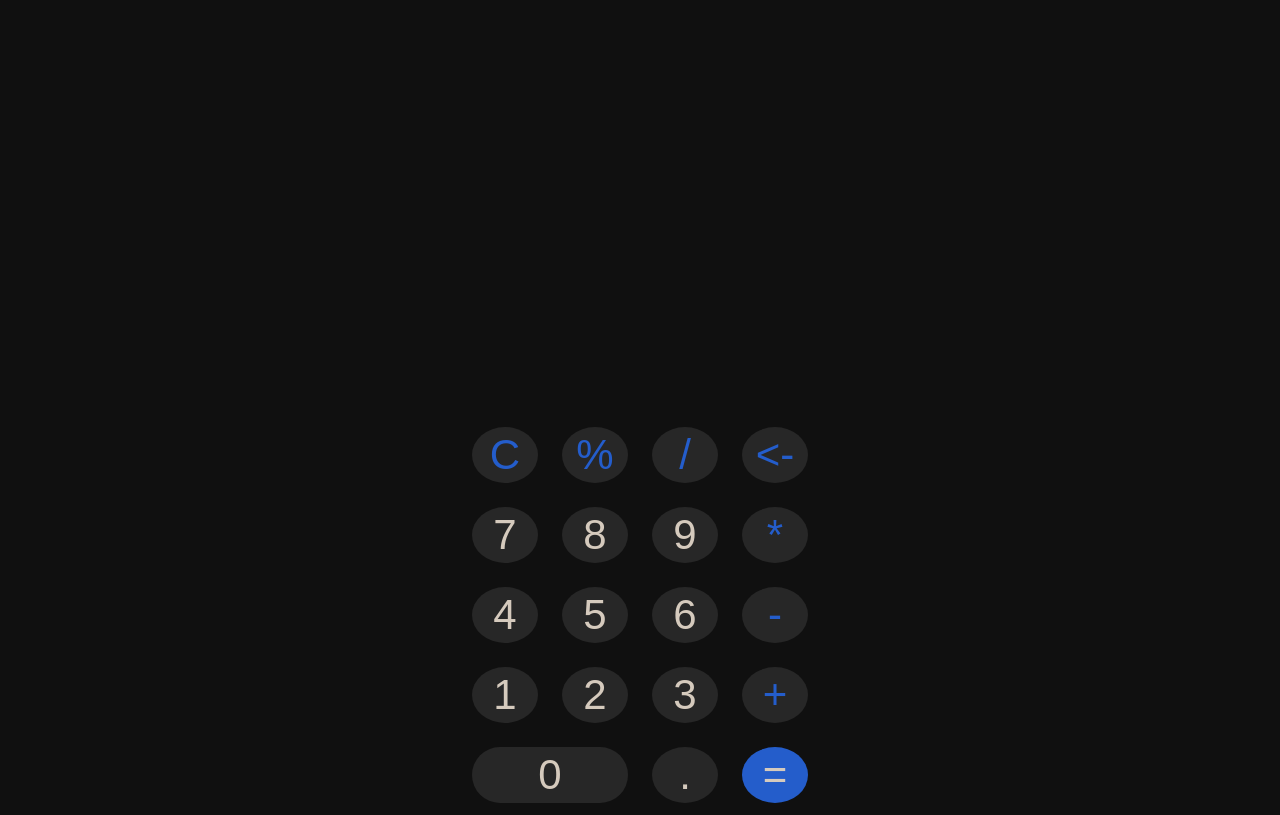
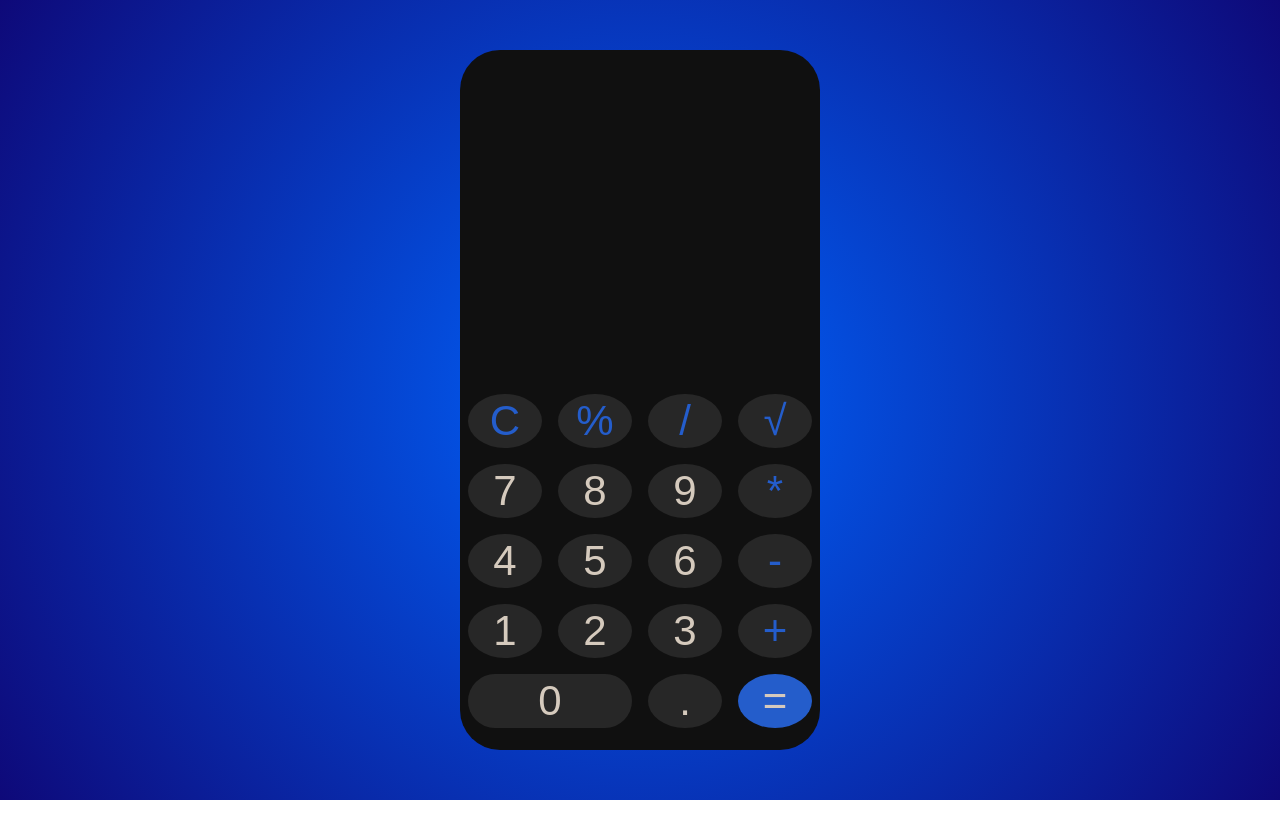
Before and after one commit to Pjotrulo/Calculator_JS, a plain HTML site: page index.html in a window 1280 px wide. Drawn offline with Linux system fonts and the light colour scheme.

Commit message:
Small changes

```diff
--- a/app.js
+++ b/app.js
@@ -5,6 +5,8 @@ const clear = document.querySelector("#clear");
 const operation = document.querySelector("#operation");
 const mathSign = document.querySelector(".mathSign");
 const resultNumber = document.querySelector("#result");
+
+const sqrt = document.querySelector(".sqrt");
 
 let result = "";
 
@@ -24,6 +26,9 @@ function operate() {
     }
 
     if(mathSign.innerHTML !== "") {
+        showResult();
+    }
+    if(mathSign.innerHTML === "√") {
         showResult();
     }
 
@@ -52,6 +57,12 @@ function showResult() {
         case '/':
             result = b / a;
             break;
+        case '%':
+            result = (a * b) / 100;
+            break;
+        case '√':
+            result = Math.sqrt(b);
+            break;
     }
 
     resultNumber.innerHTML = result;
@@ -75,6 +86,8 @@ operator.forEach(button => {
     button.addEventListener("click", operate)
 })
 
+sqrt.addEventListener("click", showResult);
+
 equal.addEventListener("click", showResult);
 
 clear.addEventListener("click", clearScreen);
--- a/index.html
+++ b/index.html
@@ -25,7 +25,7 @@
                 <button class="btn btn--operations" id="clear">C</button>
                 <button class="btn btn--operations" id="operator">%</button>
                 <button class="btn btn--operations" id="operator">/</button>
-                <button class="btn btn--operations" id="operator"><-</button>
+                <button class="btn btn--operations sqrt" id="operator">√</button>
                 <button class="btn number">7</button>
                 <button class="btn number">8</button>
                 <button class="btn number">9</button>
@@ -39,7 +39,7 @@
                 <button class="btn number">3</button>
                 <button class="btn btn--operations" id="operator">+</button>
                 <button class="btn btn--zero number">0</button>
-                <button class="btn" id="number">.</button>
+                <button class="btn number">.</button>
                 <button class="btn btn--equal" id="equal">=</button>
         </div>
     </div>
--- a/style.css
+++ b/style.css
@@ -7,20 +7,27 @@
 body {
     height: 100vh;
     width: 100vw;
-    background-color: #101010;
     font-family: 'Inter', sans-serif;
 }
 
+.container {
+    height: 100vh;
+    width: 100vw;
+    background-color: #101010;
+}
 
 @media screen and (min-width: 361px) {
     .container {
-        height: 770px;
+        height: 700px;
         width: 360px;
+        border-radius: 40px;
+        background-color: #101010;
     }
     body {
         display: flex;
         justify-content: center;
         align-items: center;
+        background: radial-gradient(circle, rgba(0,100,255,1) 0%, rgba(14,9,121,1) 100%);
     }
 }
 
@@ -30,26 +37,32 @@ body {
 }
 
 .result {
-    height: 25vh;
+    height: 18vh;
+    margin: 12px;
 }
+
 .operations {
-    height: 25vh;
+    height: 18vh;
     display: flex;
+    margin: 12px;
 }
+
 .buttons {
-    height: 50vh;
+    height: 50%;
     display: grid;
     grid-template-columns: repeat(4, 1fr);
     grid-template-rows: repeat(5, 1fr);
 }
+
 .btn {
     background-color: #272727;
     border: none;
     color: #d5cabd;
     border-radius: 50%;
     font-size: 42px;
-    margin: 12px;
+    margin: 8px;
 }
+
 .btn--zero {
     border-radius: 30px;
     grid-column: 3/1;
@@ -59,6 +72,7 @@ body {
 .btn--equal {
     background-color: #245dcb;
 }
+
 .btn--operations {
     color: #245dcb;
 }
@@ -73,6 +87,7 @@ body {
     justify-content: flex-end;
     align-items: flex-end;
 }
+
 .mathSign {
     color: #d5cabd;
     display: flex;
@@ -81,6 +96,7 @@ body {
     font-size: 2rem;
     font-weight: 200;
 }
+
 .result--paragraph {
     height: 100%;
     width: 100%;
@@ -88,6 +104,6 @@ body {
     font-size: 3rem;
     display: flex;
     justify-content: flex-start;
-    align-items: flex-end;
+    align-items: flex-start;
     flex-direction: row-reverse;
 }
```
